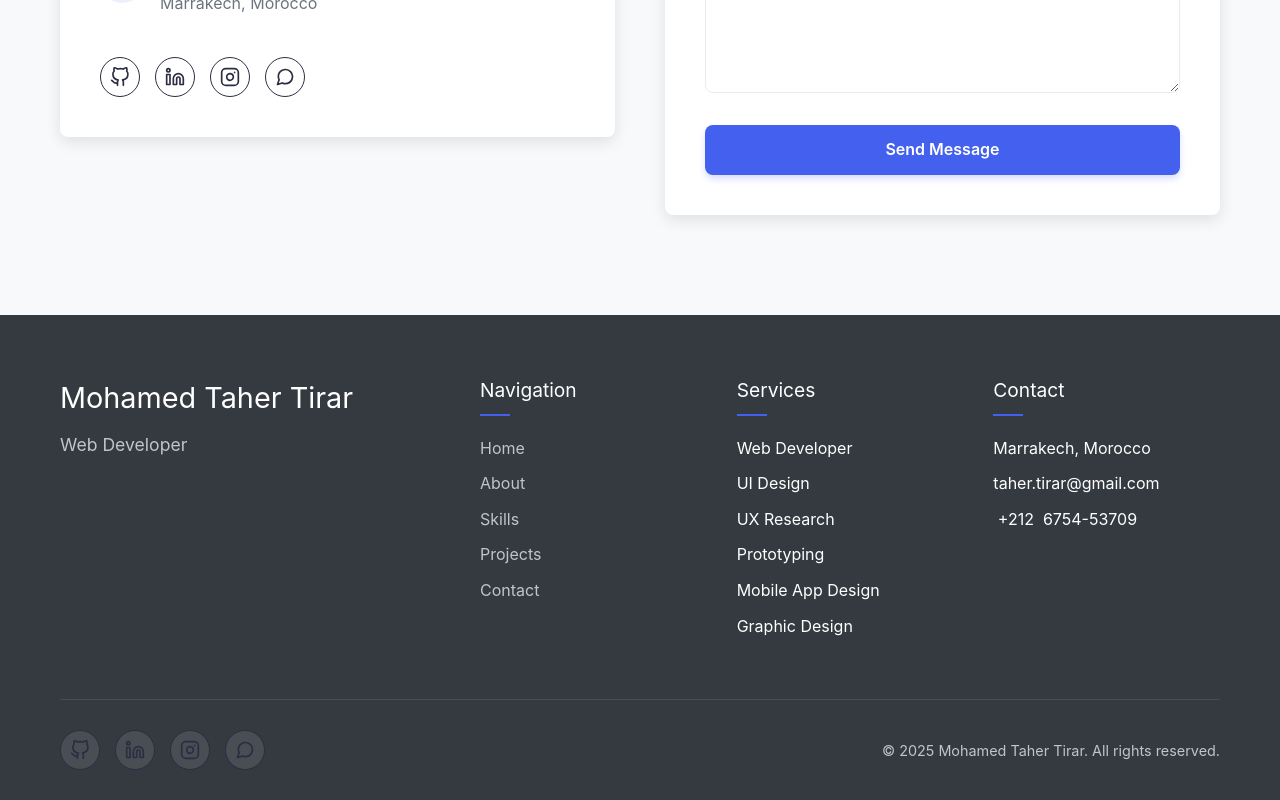
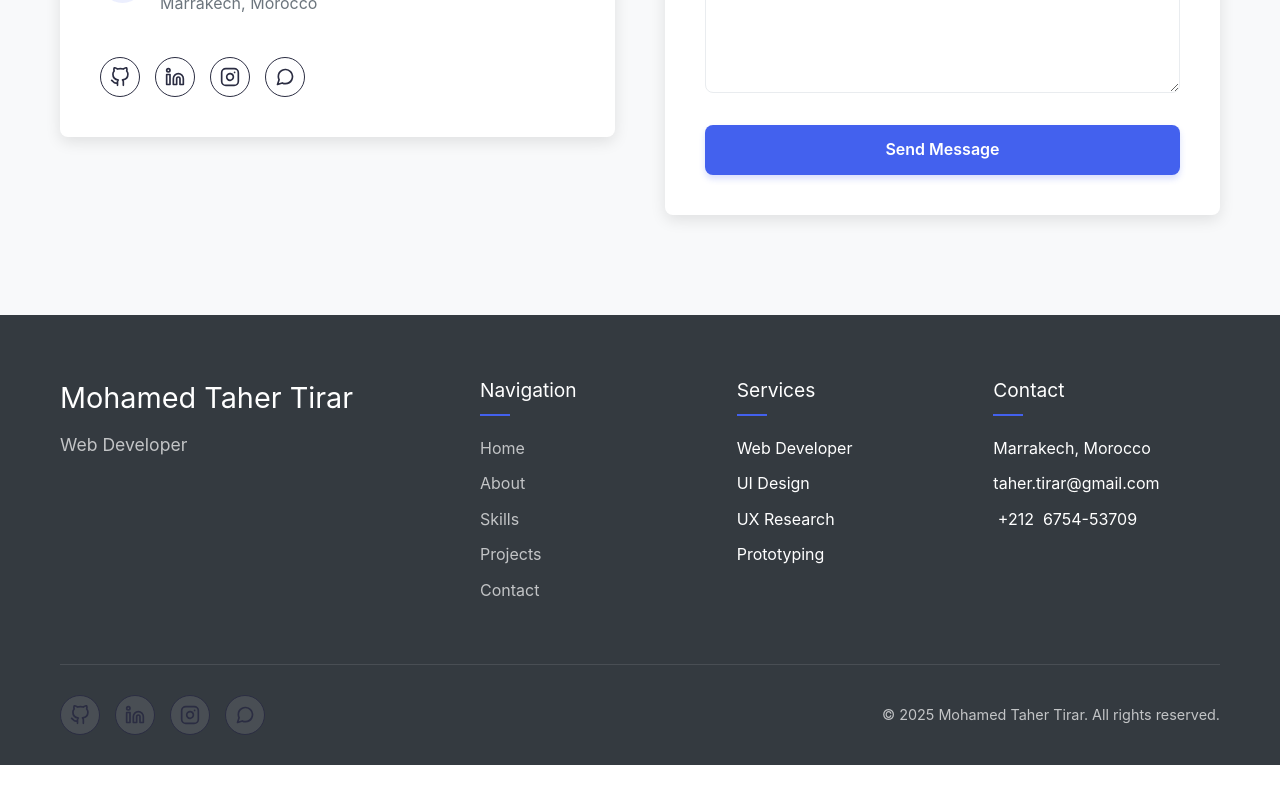
Before and after one commit to TaherTirar/Portfolio1, a Next.js app: page / in a window 1280 px wide. Shown: the part 6078-6878 px from the top of the page. After the commit the page ends 6843 px from the top, so only its background shows below. Built offline with nearby package versions, Linux system fonts and the light colour scheme.

Commit message:
remove unused skills from footer

```diff
--- a/src/components/Footer.jsx
+++ b/src/components/Footer.jsx
@@ -48,12 +48,6 @@ const Footer = () => {
                 </li>
                 <li>
                   Prototyping
-                </li>
-                <li>
-                  Mobile App Design
-                </li>
-                <li>
-                  Graphic Design
                 </li>
               </ul>
             </div>
```
